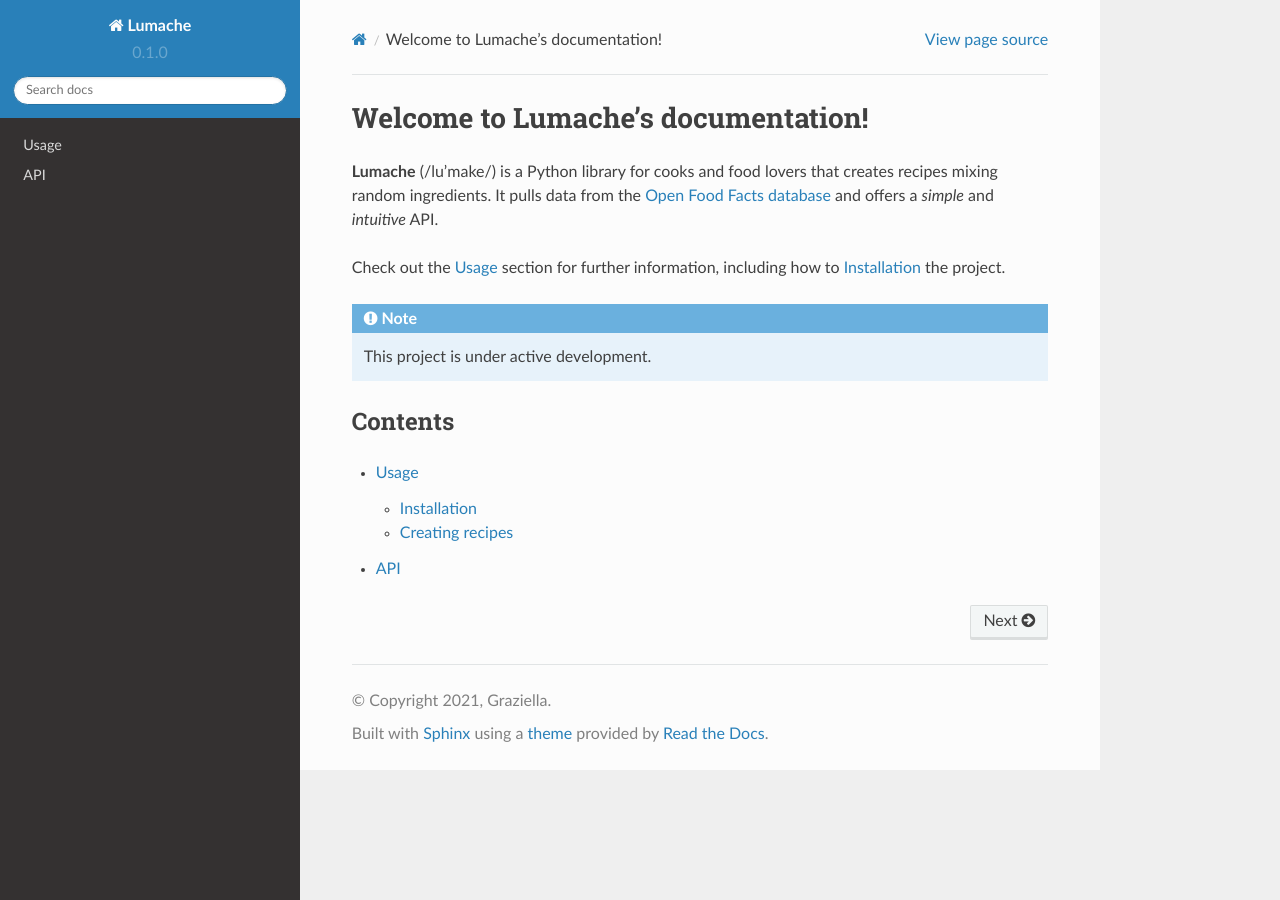
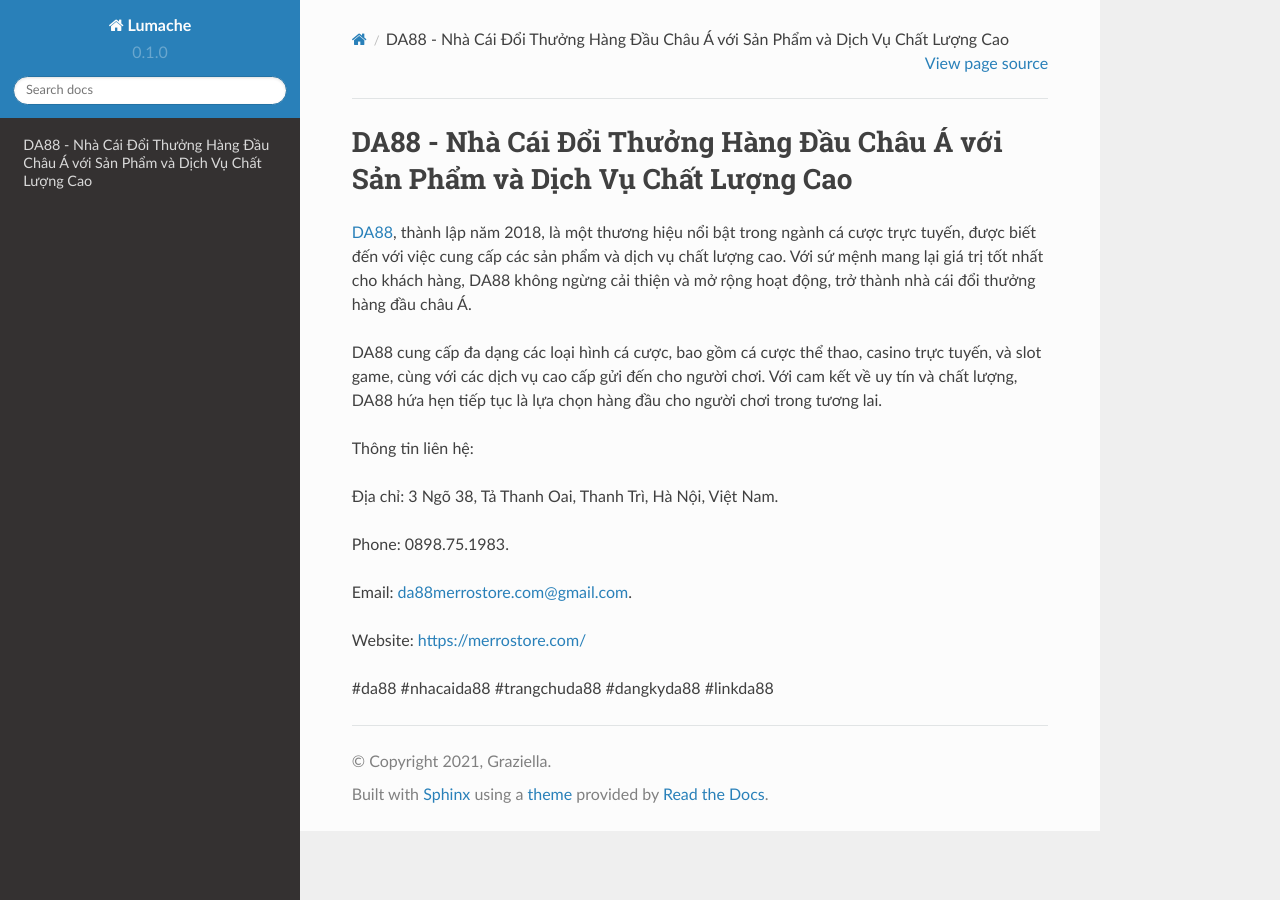
Before and after one commit to vqtranquocthuan424/da88merrostorecom, a Sphinx documentation site: the page built from docs/source/index.rst, in a window 1280 px wide. Built offline with Sphinx 7.4.7 and the Read the Docs theme 2.0.0, drawn with Linux system fonts in a browser that asks for light colours.

Commit message:
Update index.rst

```diff
--- a/docs/source/index.rst
+++ b/docs/source/index.rst
@@ -1,22 +1,18 @@
-Welcome to Lumache's documentation!
+DA88 - Nhà Cái Đổi Thưởng Hàng Đầu Châu Á với Sản Phẩm và Dịch Vụ Chất Lượng Cao
 ===================================
 
-**Lumache** (/lu'make/) is a Python library for cooks and food lovers
-that creates recipes mixing random ingredients.
-It pulls data from the `Open Food Facts database <https://world.openfoodfacts.org/>`_
-and offers a *simple* and *intuitive* API.
+`DA88 <https://merrostore.com/>`_, thành lập năm 2018, là một thương hiệu nổi bật trong ngành cá cược trực tuyến, được biết đến với việc cung cấp các sản phẩm và dịch vụ chất lượng cao. Với sứ mệnh mang lại giá trị tốt nhất cho khách hàng, DA88 không ngừng cải thiện và mở rộng hoạt động, trở thành nhà cái đổi thưởng hàng đầu châu Á.
 
-Check out the :doc:`usage` section for further information, including
-how to :ref:`installation` the project.
+DA88 cung cấp đa dạng các loại hình cá cược, bao gồm cá cược thể thao, casino trực tuyến, và slot game, cùng với các dịch vụ cao cấp gửi đến cho người chơi. Với cam kết về uy tín và chất lượng, DA88 hứa hẹn tiếp tục là lựa chọn hàng đầu cho người chơi trong tương lai.
 
-.. note::
+Thông tin liên hệ:
 
-   This project is under active development.
+Địa chỉ: 3 Ngõ 38, Tả Thanh Oai, Thanh Trì, Hà Nội, Việt Nam.
 
-Contents
---------
+Phone: 0898.75.1983.
 
-.. toctree::
+Email: da88merrostore.com@gmail.com.
 
-   usage
-   api
+Website: https://merrostore.com/
+
+#da88 #nhacaida88 #trangchuda88 #dangkyda88 #linkda88
```
